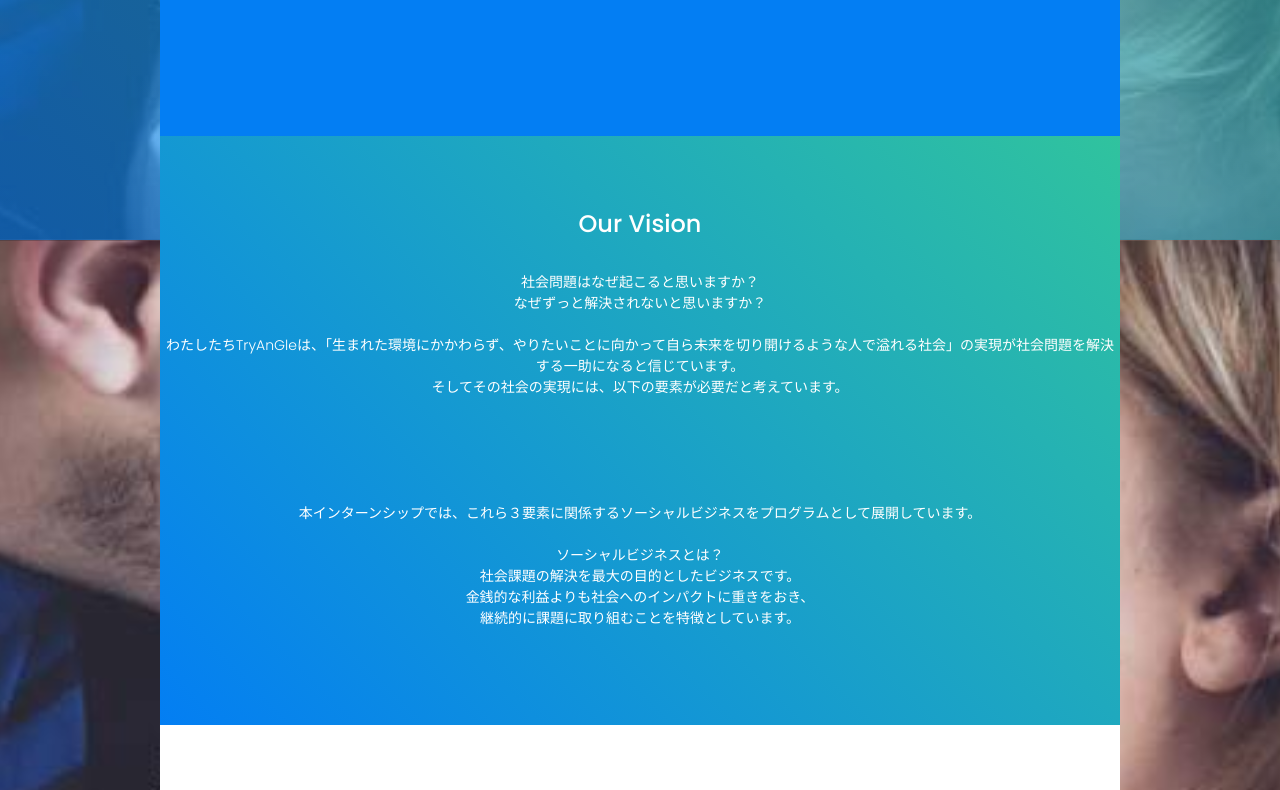
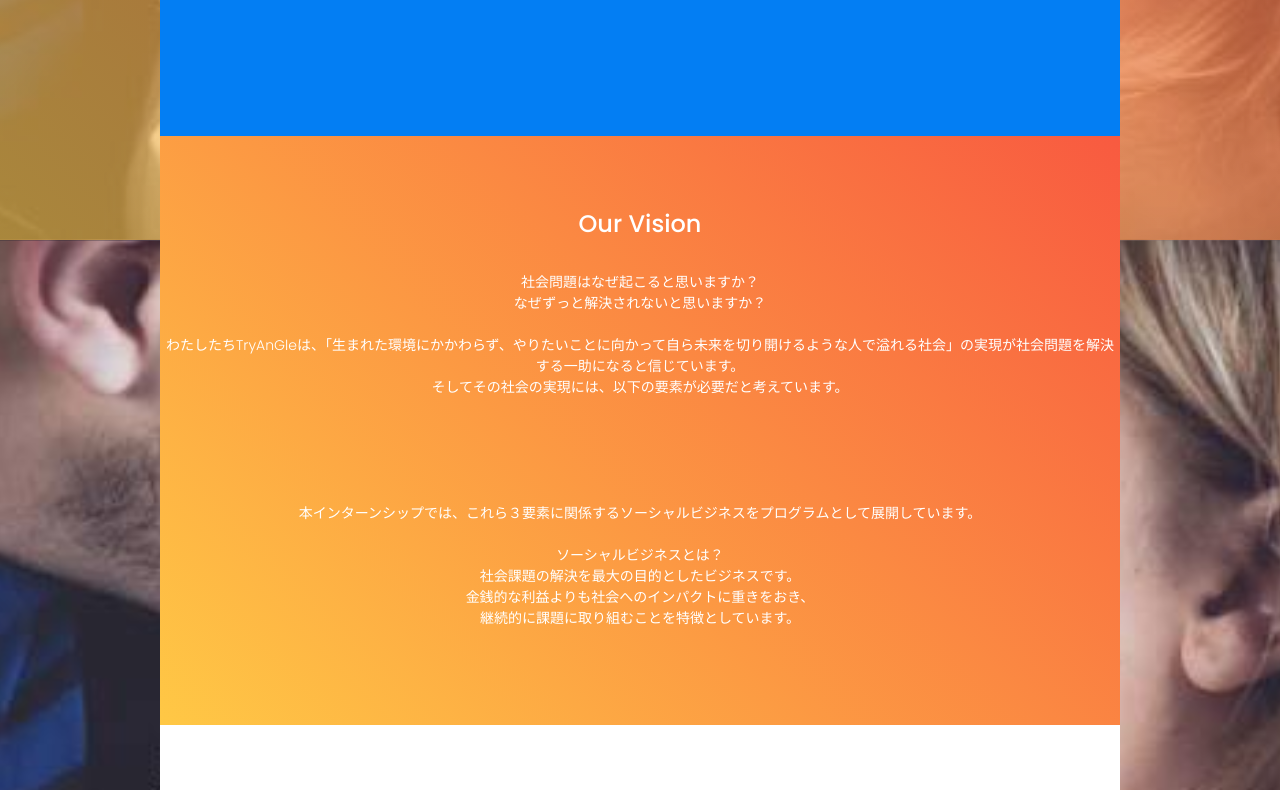
Before and after one commit to fk-in-africa/LP_TryAngle, a plain HTML site: page SANGO_LP/index.html in a window 1280 px wide. Shown: the part 560-1350 px from the top of the page. Drawn offline with nearby package versions, Linux system fonts and the light colour scheme.

Commit message:
Update main.css

```diff
--- a/SANGO_LP/css/main.css
+++ b/SANGO_LP/css/main.css
@@ -1969,9 +1969,9 @@ body:after {
   width: 100%;
   height: 100%;
   position: fixed;
-  background-image: -moz-linear-gradient(45deg, #037ef3 0%, #30c39e 100%);
-  background-image: -webkit-linear-gradient(45deg, #037ef3 0%, #30c39e 100%);
-  background-image: -ms-linear-gradient(45deg, #037ef3 0%, #30c39e 100%);
+  background-image: -moz-linear-gradient(45deg, #FFC845 0%, #F85A40 100%);
+  background-image: -webkit-linear-gradient(45deg, #FFC845 0%, #F85A40 100%);
+  background-image: -ms-linear-gradient(45deg, #FFC845 0%, #F85A40 100%);
   opacity: 0.6;
   z-index: -1;
 }
@@ -2031,7 +2031,7 @@ body:after {
 }
 
 .p1-gradient-color, .single-feature .icon span {
-  background: -webkit-linear-gradient(45deg, #037ef3, #30c39e);
+  background: -webkit-linear-gradient(45deg, #FFC845, #F85A40);
   -webkit-background-clip: text;
   -webkit-text-fill-color: transparent;
 }
@@ -2138,9 +2138,9 @@ body:after {
   /* color: #fff; */
   /* background: #fff; */
   padding: 70px 0 80px 0;
-  background-image: -moz-linear-gradient(45deg, #037ef3 0%, #30c39e 100%);
-  background-image: -webkit-linear-gradient(45deg, #037ef3 0%, #30c39e 100%);
-  background-image: -ms-linear-gradient(45deg, #037ef3 0%, #30c39e 100%);
+  background-image: -moz-linear-gradient(45deg, #FFC845 0%, #F85A40 100%);
+  background-image: -webkit-linear-gradient(45deg, #FFC845 0%, #F85A40 100%);
+  background-image: -ms-linear-gradient(45deg, #FFC845 0%, #F85A40 100%);
 }
 
 .vison-text {
```
